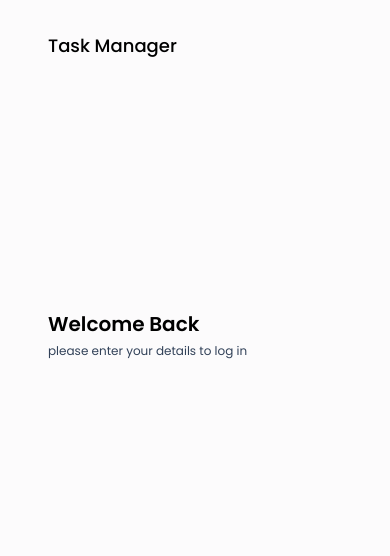
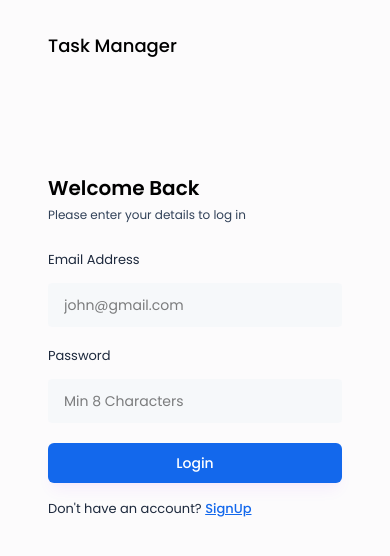
Before and after one commit to Sivachandran06/Project, a React (Vite) app in the folder frontend/Task-Manager/: page /login in a window 390 px wide. Shown: the top 556 px of the page. Built offline with nearby package versions, Linux system fonts and the light colour scheme.

Commit message:
setting SignUp-page & Login-Page

```diff
--- /dev/null
+++ b/frontend/Task-Manager/src/componanets/Inputs/Input.jsx
@@ -0,0 +1,37 @@
+import React, { useState } from "react";
+import {FaRegEye, FaRegEyeSlash} from "react-icons/fa6"
+
+function Input({value, onChange, label, placeholder, type}){
+    const[showPassword, setShowPassword]= useState(false);
+
+    const toggleShowPassword =()=>{
+        setShowPassword(!showPassword);
+    }
+    return(
+    <div>
+        <label className="text-[13px] text-slate-800">{label}</label>
+
+        <div className="input-box">
+            <input
+                type={type === 'Password'? showPassword ? 'text': 'Password':type}
+                placeholder={placeholder}
+                className="w-full bg-transparent outline-none"
+                value={value}
+                onChange={(e)=>onChange(e)}
+                />
+                {type === "Password" && (
+                    (<>
+                    {showPassword ?
+                        (
+                        <FaRegEye size={22} className="text-primary cursor-pointer" onClick={()=> toggleShowPassword()}/>
+                        ):(
+                        <FaRegEyeSlash size={22} className="text-slate-400 cursor-pointer" onClick={()=>toggleShowPassword()}/>
+                        )
+                    }
+                    </>)
+                )}
+        </div>
+    </div>
+    )
+}
+export default Input;
--- /dev/null
+++ b/frontend/Task-Manager/src/componanets/Inputs/ProfilePhotoSelector.jsx
@@ -0,0 +1,64 @@
+import React, { useRef, useState } from "react";
+import { LuUser, LuUpload, LuTrash } from "react-icons/lu";
+
+const ProfilePhotoSelector = ({ image, setImage }) => {
+  const inputRef = useRef(null);
+  const [previewUrl, setPreviewUrl] = useState(null);
+
+  const handleImageChange = (event) => {
+    const file = event.target.files[0];
+    if (file) {
+      setImage(file);
+      const preview = URL.createObjectURL(file);
+      setPreviewUrl(preview);
+    }
+  };
+
+  const handleRemoveImage = () => {
+    setImage(null);
+    setPreviewUrl(null);
+  };
+
+  const onChooseFile = () => {
+    inputRef.current.click();
+  };
+
+  return <div className="flex justify-center mb-6">
+      <input
+        type="file"
+        accept="image/*"
+        ref={inputRef}
+        onChange={handleImageChange}
+        className="hidden"
+      />
+      {!image ? (
+        <div className="w-20 h-20 flex items-center justify-center bg-blue-100/50 rounded-full relative cursor-pointer">
+          <LuUser className="text-4xl text-primary" />
+          <button
+            type="button"
+            className="w-8 h-8 flex items-center justify-center bg-primary text-white rounded-full absolute -bottom-1 -right-1 cursor-pointer"
+            onClick={onChooseFile}
+          >
+            <LuUpload />
+          </button>
+        </div>
+      ) : (
+        <div className="relative">
+          <img
+            src={previewUrl}
+            alt="profile photo"
+            className="w-20 h-20 rounded-full object-cover"
+          />
+          <button
+            type="button"
+            className="w-8 h-8 flex items-center justify-center bg-red-500 text-white rounded-full absolute -bottom-1 -right-1"
+            onClick={handleRemoveImage}
+          >
+            <LuTrash />
+          </button>
+        </div>
+      )}
+    </div>
+};
+
+export default ProfilePhotoSelector;
--- a/frontend/Task-Manager/src/index.css
+++ b/frontend/Task-Manager/src/index.css
@@ -16,3 +16,10 @@
     overflow: hidden;
   }
 }
+
+.input-box{
+  @apply w-full flex justify-between gap-3 text-sm text-black bg-slate-100/50 rounded px-4 py-3 mb-4 mt-3 border-slate-200 outline-none;
+}
+.btn-primary{
+  @apply w-full text-sm font-medium text-white bg-primary shadow-lg shadow-purple-600/5 p-[10px] rounded-md my-1 hover:text-blue-600 cursor-pointer
+}
--- a/frontend/Task-Manager/src/pages/Auth/Login.jsx
+++ b/frontend/Task-Manager/src/pages/Auth/Login.jsx
@@ -1,27 +1,71 @@
 import React, { useState } from "react";
 import AuthLayout from "../../componanets/Layouts/AuthLayouts";
-import { useNavigate } from "react-router-dom";
+import { useNavigate, Link } from "react-router-dom";
+import Input from "../../componanets/Inputs/Input";
+import { validateEmail } from "../../utils/helper";
 
-const Login = ()=>{
+const Login = () => {
   const [email, setEmail]= useState("");
   const [password, setPassword] = useState("");
   const [error, setError] = useState(null);
 
   const navigation = useNavigate();
 
-    // Handle Login from submit
-    const handelLogin = async(e)=>{
+  // Handel login form Sumbmit
+  const handelLogin = async(e) => {
     e.preventDefault();
+
+    if(!validateEmail(email)){
+      setError("Please enter a valid email Address")
+      return;
+    }
+    if(!password){
+      setError("Please enter the Password");
+      return;
     }
 
-    return(
+    setError("")
+  }
+
+  return (
     <AuthLayout>
       <div className="lg:w-[70%] h-3/4 md:h-full flex flex-col justify-center">
         <h3 className="text-xl font-semibold text-black">Welcome Back</h3>
-                <p className="text-xs text-slate-700 mt-[5px] mb-6">please enter your details to log in</p>
+        <p className="text-xs text-slate-700 mt-[5px] mb-6">Please enter your details to log in</p>
+
+        <form onSubmit={handelLogin}>
+          <Input
+            value={email}
+            onChange={({ target }) => setEmail(target.value)}
+            label="Email Address"
+            placeholder="john@gmail.com"
+            type="text"
+          />
+
+          <Input
+            value={password}
+            onChange={({ target }) => setPassword(target.value)}
+            label="Password"
+            placeholder="Min 8 Characters"
+            type="password"
+          />
+
+          {error && <p className="text-red-500 text-xs pb-2.5">{error}</p>}
+
+          <button type="submit" className="btn-primary">
+            Login
+          </button>
+
+          <p className="text-[13px] text-slate-800 mt-3">
+            Don't have an account?{" "}
+            <Link className="font-medium text-primary underline" to="/signup">
+              SignUp
+            </Link>
+          </p>
+        </form>
       </div>
     </AuthLayout>
-
   )
 }
+
 export default Login;
--- a/frontend/Task-Manager/src/pages/Auth/Signup.jsx
+++ b/frontend/Task-Manager/src/pages/Auth/Signup.jsx
@@ -1,9 +1,77 @@
-import React from "react";
+import React, { useState } from "react";
+import AuthLayout from "../../componanets/Layouts/AuthLayouts";
+import { validateEmail } from "../../utils/helper";
+import ProfilePhotoSelector from "../../componanets/Inputs/ProfilePhotoSelector";
+import Input from "../../componanets/Inputs/Input";
 
 const Signup = ()=>{
+    const [profilePic, setProfilePic] = useState(null);
+    const [fullName, setFullName] = useState("");
+    const [email, setEmail] = useState("");
+    const [password, setPassword] = useState("");
+    const [adminInviteToken, SetAdminInviteToken] = useState("");
+
+    const [error, setError] = useState(null)
+
+    //Handel signUp Form submit
+    const handeleSignup = async(e) => {
+        e.preventDefault();
+
+        if(!fullName){
+          setError("Please enter full name")
+          return;
+        }
+        if(!validateEmail(email)){
+          setError("Please enter a valid email Address")
+          return;
+        }
+        if(!password){
+          setError("Please enter the Password");
+          return;
+        }
+
+        setError("");
+        //SignUp Api Call
+      }
     return(
         <>
-        <div>Signup</div>
+        <AuthLayout>
+          <div className="lg:w-[100%] h-auto md:h-full mt-10 md:mt-0 flex flex-col justify-center">
+            <h3 className="text-xl font-semibold text-black"> Create an Account</h3>
+            <p className="text-xs text-slate-700 mt-[5px] mb-6">Join us today by entering your details below.</p>
+
+            <ProfilePhotoSelector image = {profilePic} setImage = {setProfilePic} />
+
+
+          <form onSubmit={handeleSignup}>
+            <div className="grid grid-cols-1 md:grid-cols-2 gap-4">
+              <Input
+                value={fullName}
+                onChange={({ target })=> setFullName(target.value)}
+                label="Full Name"
+                placeholder="John"
+                type="text"
+              />
+
+              <Input
+                value={email}
+                onChange={({ target }) => setEmail(target.value)}
+                label="Email Address"
+                placeholder="john@gmail.com"
+                type="text"
+              />
+
+              <Input
+                value={password}
+                onChange={({ target }) => setPassword(target.value)}
+                label="Password"
+                placeholder="Min 8 Characters"
+                type="password"
+              />
+            </div>
+          </form>
+        </div>
+        </AuthLayout>
         </>
     )
 }
--- a/frontend/Task-Manager/src/utils/helper.js
+++ b/frontend/Task-Manager/src/utils/helper.js
@@ -0,0 +1,4 @@
+export const validateEmail =(email)=>{
+    const regex = /^[^\s@]+@[^\s@]+\.[^\s@]+$/;
+    return regex.test(email);
+};
```
Lines whose indentation alone changed are shown as unchanged.
